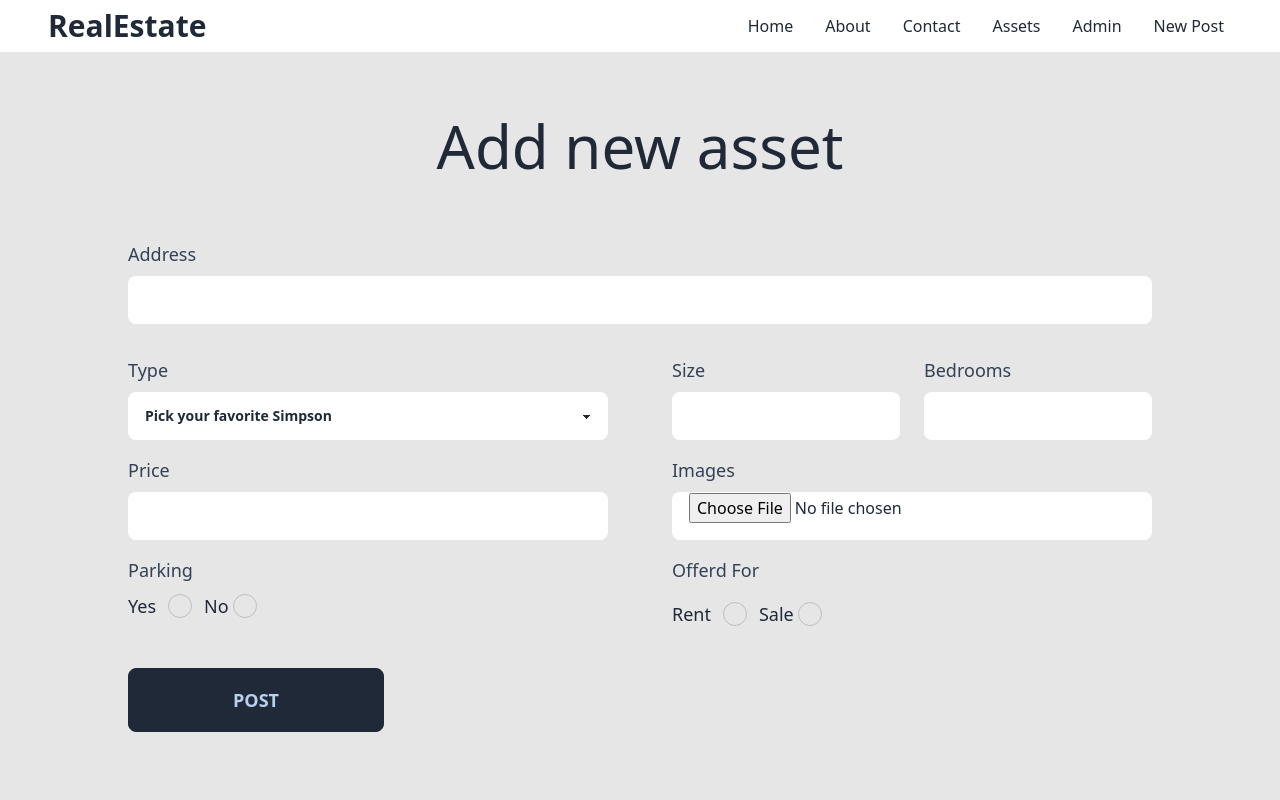
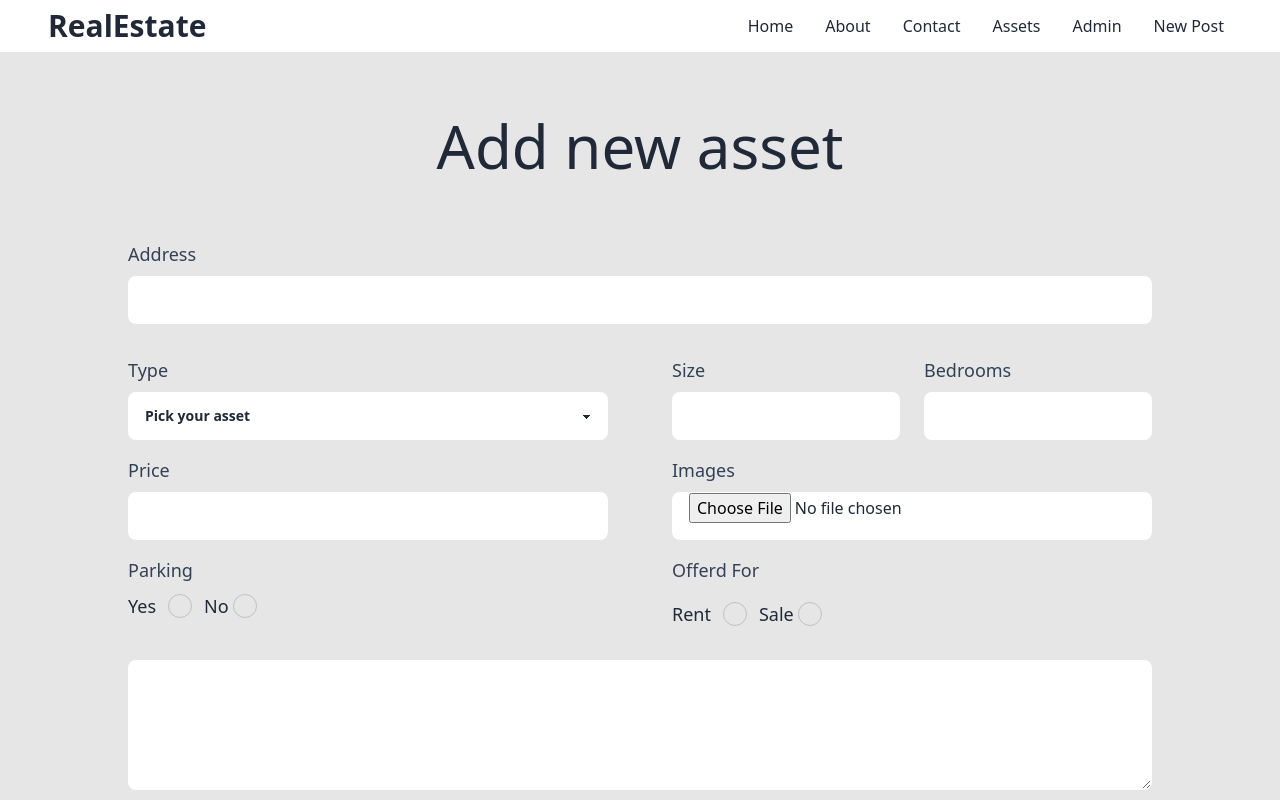
Before and after one commit to danimatuko/realestate-agent, a Next.js app: page /admin/post in a window 1280 px wide. Shown: the top 800 px of the page. Built offline with nearby package versions, Linux system fonts and the light colour scheme.

Commit message:
add missing fields to post form

```diff
--- a/components/Card.tsx
+++ b/components/Card.tsx
@@ -16,7 +16,7 @@ const Card = ({ asset }: cardProps) => {
           <img
             src={asset.imgURL}
             alt='Shoes'
-            className='rounded-t-lg'
+            className='rounded-t-lg w-full h-80'
           />
         </picture>
         <div className='card-body items-center '>
--- a/components/FeaturedAssets.tsx
+++ b/components/FeaturedAssets.tsx
@@ -1,12 +1,15 @@
 import React from 'react';
+import useSelect from '../hooks/useSelect';
 import CardList from './CardList';
 
 const FeaturedAssets = () => {
+  const { data: assets } = useSelect('assets');
+
   return (
     <section className='container mx-auto py-32'>
       <h2 className='text-4xl text-center mb-4'>Featured Assets</h2>
       <div className='flex justify-around gap-8'>
-        <CardList />
+        <CardList assets={assets} />
       </div>
     </section>
   );
--- a/pages/admin/post.tsx
+++ b/pages/admin/post.tsx
@@ -6,6 +6,15 @@ type inputProps = {
   name: string;
   value: string;
 };
+
+const assetTypeOptions = [
+  'House',
+  'Appartment',
+  'Penthouse',
+  'Duplex',
+  'Studio',
+  'Garden appartment',
+];
 
 const Post = () => {
   const [asset, setAsset] = useState<null | object>(null);
@@ -38,7 +47,7 @@ const Post = () => {
                 className='input w-full mb-4'
                 onChange={(e) => inputChangeHandler(e.target)}
               />
-            </label>{' '}
+            </label>
             <div>
               <label className='w-1/2'>
                 <span className='block font-medium text-slate-700 mb-2'>
@@ -52,13 +61,11 @@ const Post = () => {
                   <option
                     value='Pick your favorite Simpson'
                     disabled>
-                    Pick your favorite Simpson
+                    Pick your asset
                   </option>
-                  <option>Homer</option>
-                  <option>Marge</option>
-                  <option>Bart</option>
-                  <option>Lisa</option>
-                  <option>Maggie</option>
+                  {assetTypeOptions.map((assetType) => (
+                    <option key={assetType}>{assetType}</option>
+                  ))}
                 </select>
               </label>
               <label className='w-1/2'>
@@ -72,7 +79,7 @@ const Post = () => {
                   onChange={(e) => inputChangeHandler(e.target)}
                 />
               </label>
-              <label className='w-1/2 mb-4'>
+              <div className='w-1/2 mb-4'>
                 <span className=' font-medium text-slate-700 mb-2'>
                   Parking
                 </span>
@@ -96,7 +103,7 @@ const Post = () => {
                     />
                   </label>
                 </label>
-              </label>{' '}
+              </div>
             </div>
             <div>
               <div className='flex gap-6'>
@@ -122,7 +129,7 @@ const Post = () => {
                     onChange={(e) => inputChangeHandler(e.target)}
                   />
                 </label>
-              </div>{' '}
+              </div>
               <label className='w-1/2'>
                 <span className='block font-medium text-slate-700 mb-2'>
                   Images
@@ -158,8 +165,13 @@ const Post = () => {
                     />
                   </label>
                 </label>
-              </label>{' '}
-            </div>
+              </label>
+            </div>{' '}
+            <textarea
+              name='description'
+              rows={4}
+              className='textarea col-span-2'
+              onChange={(e) => inputChangeHandler(e.target)}></textarea>
           </div>
           <button
             type='submit'
--- a/pages/assets/[id].tsx
+++ b/pages/assets/[id].tsx
@@ -35,7 +35,7 @@ const Asset = () => {
         <div>
           <AssetDetails asset={asset?.[0]!} />
         </div>
-        <div className='container mx-auto w-[60vw] h-[35rem]'>
+        <div className='container mx-auto w-[60vw] h-[35rem] mb-64'>
           <Map />
         </div>
       </div>
```
